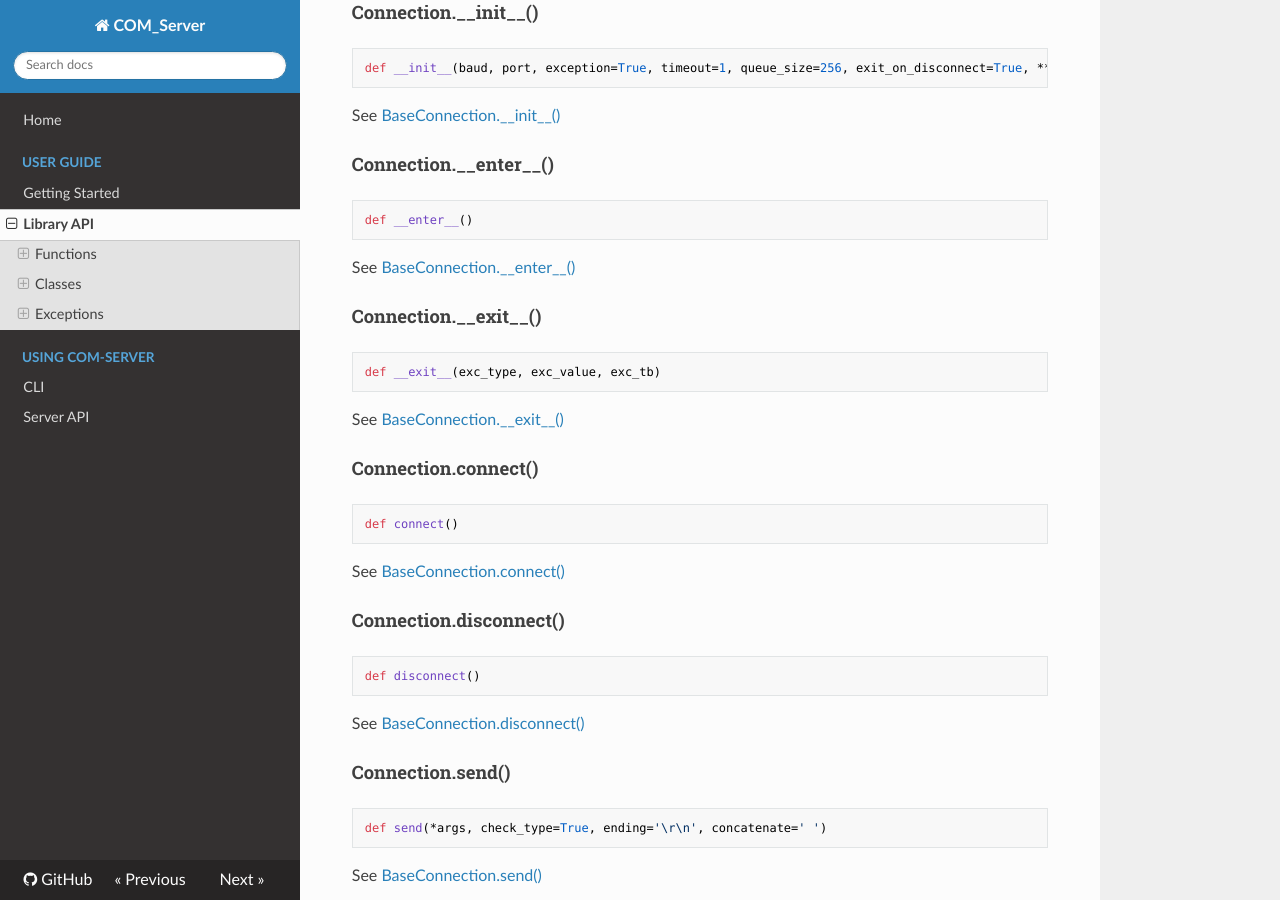
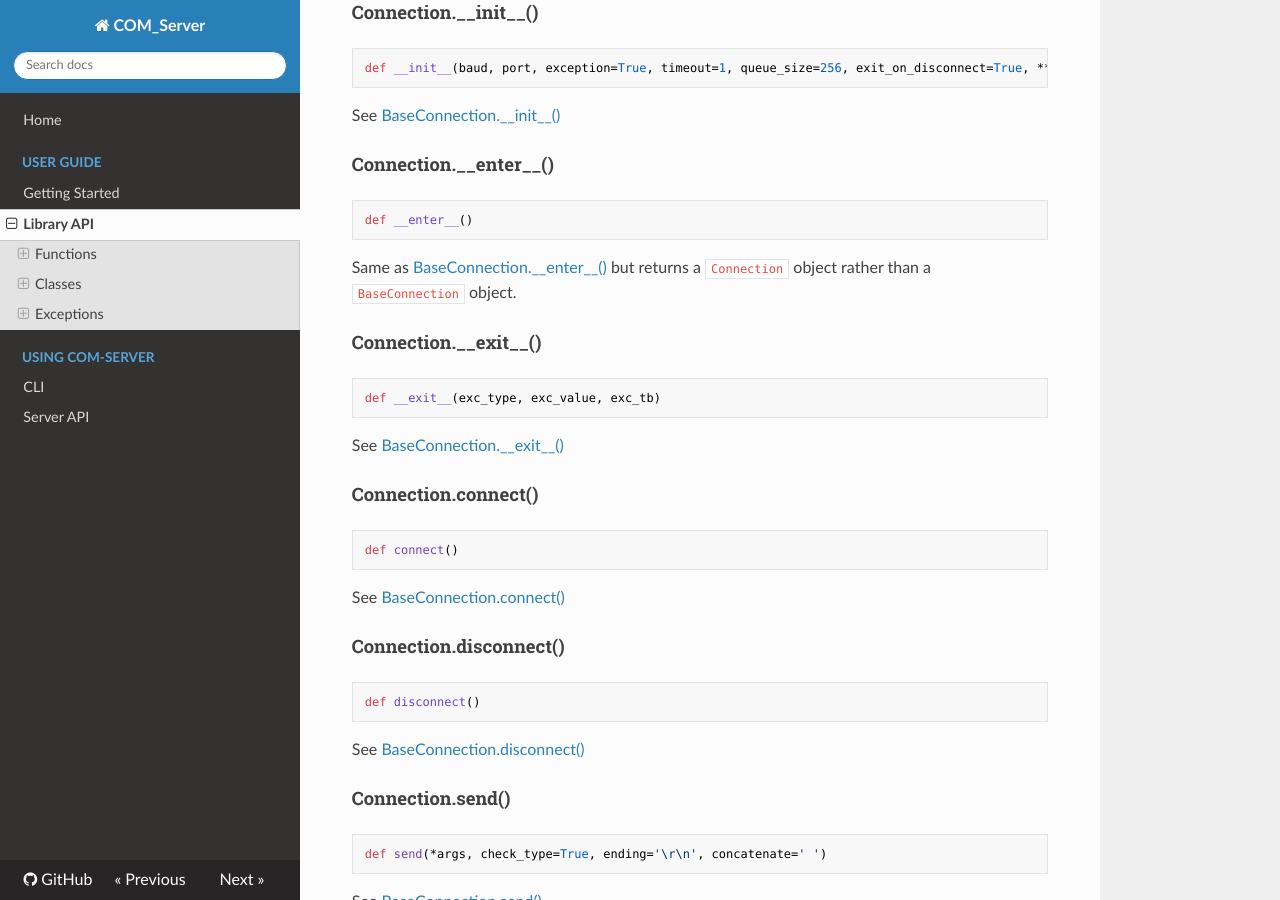
Before and after one commit to jonathanhliu21/COM-Server, an MkDocs documentation site: the page built from docs/guide/library-api.md, in a window 1280 px wide and 900 px high, scrolled down 6650 px. Built offline with MkDocs 1.6.1, drawn with Linux system fonts in a browser that asks for light colours; nearby versions of some CDN libraries.

Commit message:
add docs

````diff
--- a/docs/guide/library-api.md
+++ b/docs/guide/library-api.md
@@ -279,7 +279,7 @@ See [BaseConnection.\_\_init\_\_()](#baseconnection__init__)
 def __enter__()
 ```
 
-See [BaseConnection.\_\_enter\_\_()](#baseconnection__enter__)
+Same as [BaseConnection.\_\_enter\_\_()](#baseconnection__enter__) but returns a `Connection` object rather than a `BaseConnection` object.
 
 #### Connection.\_\_exit\_\_()
 
````
